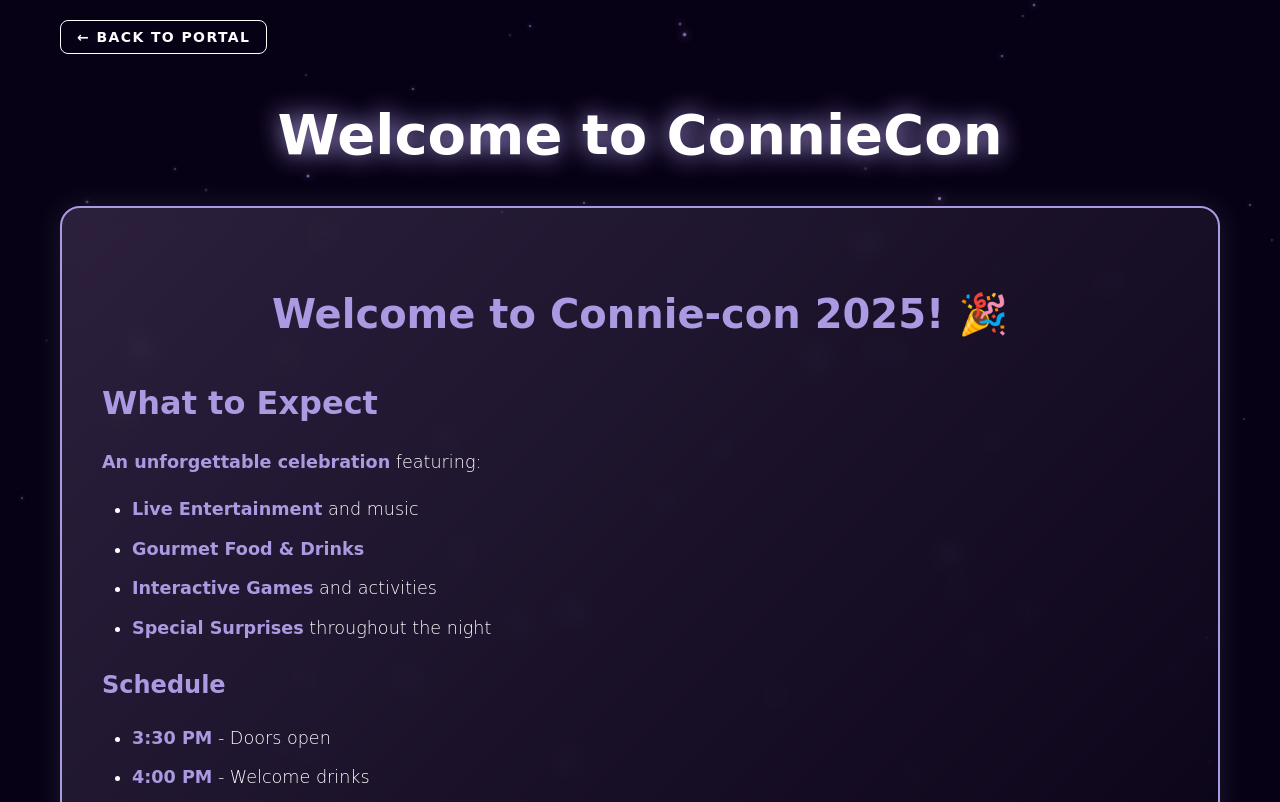
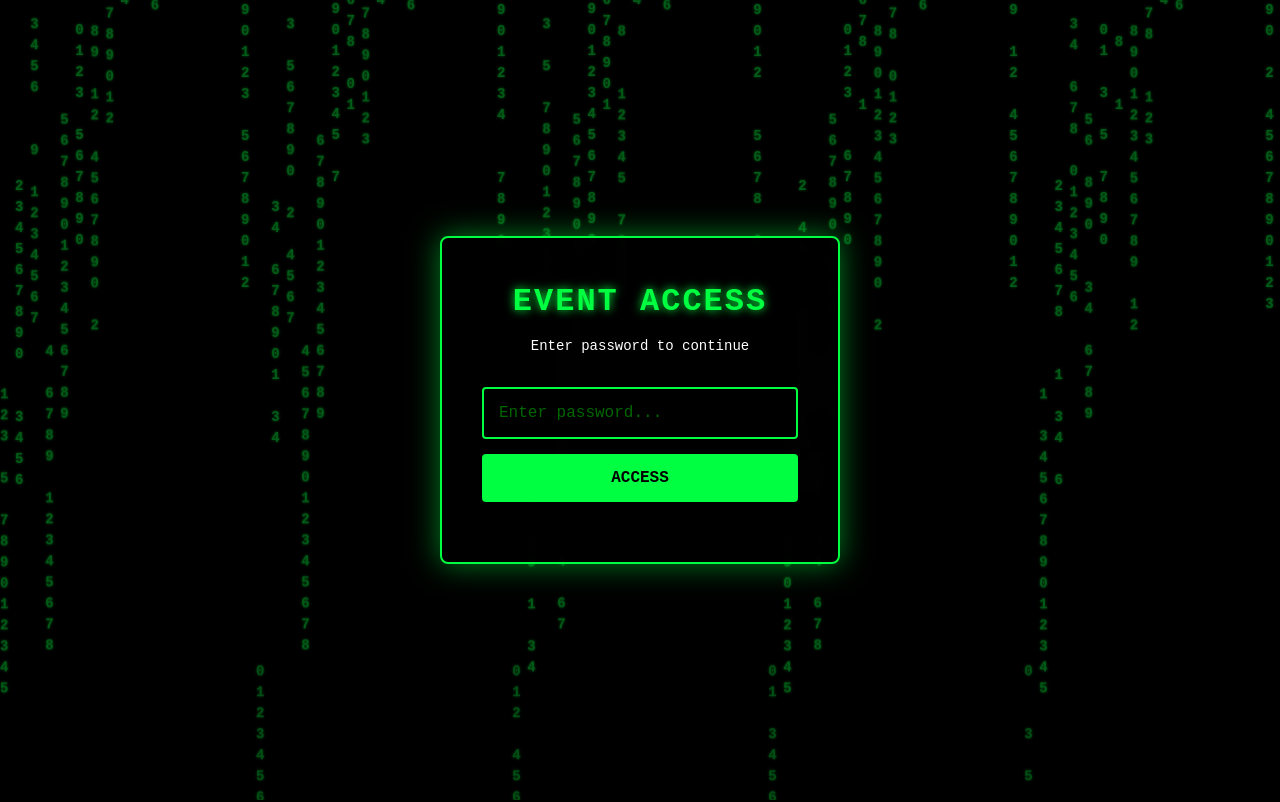
Before and after one commit to crowec/events-site, a React (Vite) app: page / in a window 1280 px wide. Shown: the top 802 px of the page. Built offline with nearby package versions, Linux system fonts and the light colour scheme; no server answers.

Commit message:
Fix docker

```diff
--- a/package.json
+++ b/package.json
@@ -27,7 +27,7 @@
         "vite": "^4.4.5"
     },
     "scripts": {
-        "predeploy": "npm run build",
+        "predeploy": "GITHUB_PAGES=true npm run build",
         "deploy": "gh-pages -d dist",
         "dev": "vite",
         "build": "tsc && vite build",
--- a/src/main.tsx
+++ b/src/main.tsx
@@ -1,45 +1,10 @@
 import React from 'react';
 import ReactDOM from 'react-dom/client';
-// import App from './App.tsx';
+import App from './App.tsx';
 import './index.css';
-import EventPage from './components/EventPage.tsx';
 
 ReactDOM.createRoot(document.getElementById('root')!).render(
     <React.StrictMode>
-        <EventPage
-            event={{
-                id: 'connie-30',
-                title: 'Welcome to ConnieCon',
-                date: '2025-10-04',
-                time: '15:30 - 23:00',
-                location: 'SOMEWHERE',
-                theme: 'birthday',
-                description: `# Welcome to Connie-con 2025! 🎉
-
-## What to Expect
-
-**An unforgettable celebration** featuring:
-
-- **Live Entertainment** and music
-- **Gourmet Food & Drinks**
-- **Interactive Games** and activities
-- **Special Surprises** throughout the night
-
-### Schedule
-- **3:30 PM** - Doors open
-- **4:00 PM** - Welcome drinks
-- **6:00 PM** - Dinner service
-- **8:00 PM** - Entertainment begins
-- **11:00 PM** - Late night festivities
-
-> *"A night where cutting-edge innovation meets timeless tradition."*
-
-**Dress Code**: Smart casual to fabulous ✨`,
-            }}
-            onBackToPortal={handleBackToPortal}
-        />
+       <App />
     </React.StrictMode>
 );
-function handleBackToPortal(): void {
-    throw new Error('Function not implemented.');
-}
--- a/vite.config.ts
+++ b/vite.config.ts
@@ -3,7 +3,7 @@ import react from '@vitejs/plugin-react';
 
 export default defineConfig({
     plugins: [react()],
-    base: '/events-site/',
+    base: process.env.NODE_ENV === 'production' && process.env.GITHUB_PAGES ? '/events-site/' : '/',
     build: {
         outDir: 'dist',
         assetsDir: 'assets',
```
Also changed, not shown: 1 other file (tests, documents, lock files or other folders).
